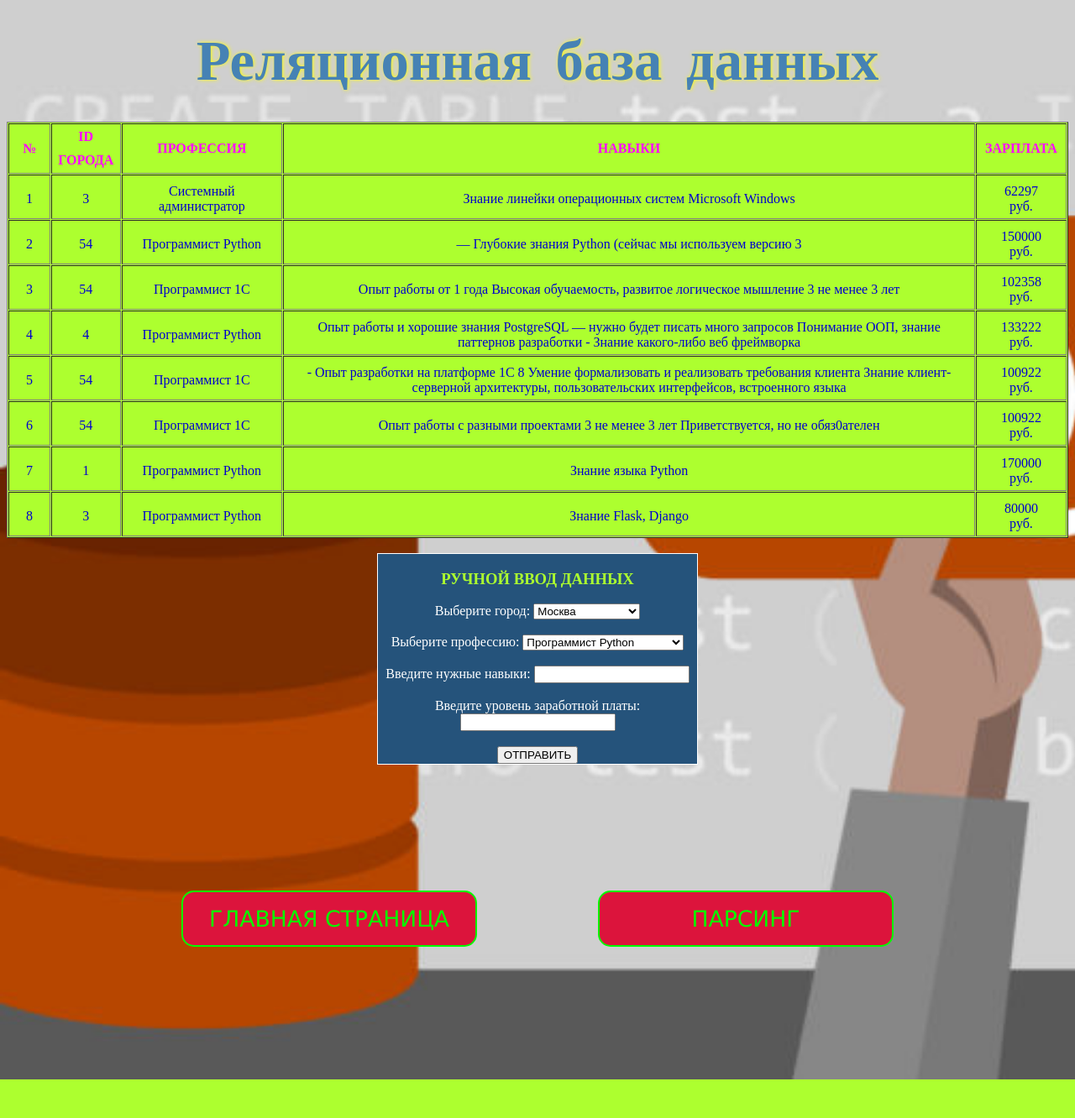
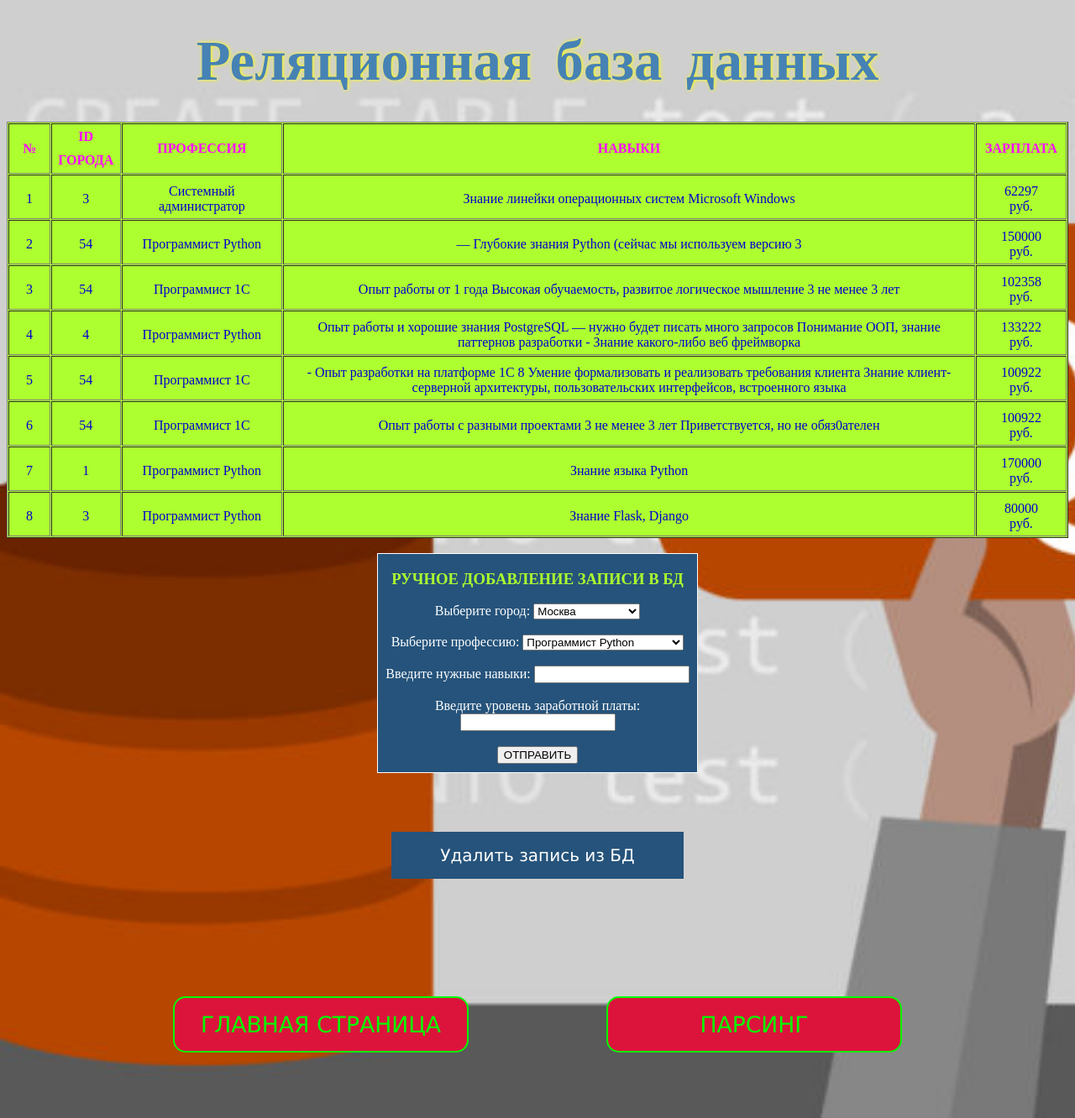
Before and after one commit to Lirikman/Flask-postgress-nginx-Docker, a Flask app: page /sqlite.html in a window 1280 px wide. Shown: the whole page at 84% size. Before the commit the page ends 1286 px from the top, so only its background shows below. Run offline with Flask 3, Linux system fonts and the light colour scheme.

Commit message:
Add delete page

```diff
--- a/main.py
+++ b/main.py
@@ -1,4 +1,4 @@
-from flask import Flask, render_template, request
+from flask import Flask, render_template, request, redirect
 from flask_sqlalchemy import SQLAlchemy
 import random
 import requests
@@ -140,13 +140,13 @@ def sql():
     if request.method == "POST":
         city_id = request.form['city']
         vac = request.form['vac']
-        skills = request.form['skills']
-        salary = int(request.form['salary'])
-        s = Search(city=city_id, vac=vac, text=skills, salary=salary)
+        skill = request.form['skills']
+        salary = request.form['salary']
+        manual_search = Search(city=city_id, vac=vac, text=skill, salary=salary)
         try:
-            db.session.add(s)
-            db.commit()
-            return render_template('sqlite.html')
+            db.session.add(manual_search)
+            db.session.commit()
+            return redirect('sqlite.html')
         except:
             db.session.rollback()
             return 'Ошибка добавления в БД. Попробуйте снова.'
@@ -155,6 +155,21 @@ def sql():
         return render_template('sqlite.html', all_str=all_str)
 
 
+@app.route('/delete.html', methods=['POST', 'GET'])
+def delete():
+    if request.method == "POST":
+        try:
+            number = request.form['number']
+            return render_template('delete.html')
+        except:
+            db.session.rollback()
+            return 'Ошибка удаления записи из БД. Попробуйте снова.'
+    else:
+        all_str = Search.query.all()
+        all_id = [x.id for x in db.session.query(Search.id).distinct()]
+        return render_template('delete.html', all_str=all_str, all_id=all_id)
+
+
 if __name__ == '__main__':
     with app.app_context():
         db.create_all()
--- a/static/css/sqlite.css
+++ b/static/css/sqlite.css
@@ -17,7 +17,7 @@ body{
 .btn{
     display: inline-block;
     width: 300px;
-    margin: 150px 70px;
+    margin: 70px 80px;
     background: #DC143C;
     color: #00FF00;
     padding: 1rem 1.5rem;
@@ -49,7 +49,7 @@ body{
 
 .rectangle{
     width: 30%;
-    height: 250px;
+    height: 260px;
     border:1px solid;
     margin:auto;
     background: #25537b;
@@ -65,3 +65,15 @@ body{
     font-size: 14pt;
     color: #ADFF2F;
     }
+
+.del{
+    display: inline-block;
+    width: 300px;
+    margin: 70px 80px;
+    background: #25537b;
+    color: #ffffff;
+    padding: 1rem 1.5rem;
+    text-decoration: none;
+    font-family: Verdana, "Times New Roman", serif;
+    font-size: 15pt;
+    }
--- a/templates/sqlite.html
+++ b/templates/sqlite.html
@@ -27,12 +27,12 @@
     </table>
     <br>
     <div class="rectangle text_center">
-        <form action="/sqlite.html" method="post">
-            <p class="title_form"><b>РУЧНОЙ ВВОД ДАННЫХ</b></p>
+        <form method="post">
+            <p class="title_form"><b>РУЧНОЕ ДОБАВЛЕНИЕ ЗАПИСИ В БД</b></p>
             <label>
                 Выберите город:
             </label>
-            <select name="city">
+            <select name="city" id="city">
                 <option value="1">Москва</option>
                 <option value="2">Санкт-Петербург</option>
                 <option value="3">Екатеринбург</option>
@@ -43,7 +43,7 @@
             <label>
                 Выберите профессию:
             </label>
-            <select name="vac">
+            <select name="vac" id="vac">
                 <option value="Программист Python">Программист Python</option>
                 <option value="Программист 1С">Программист 1C</option>
                 <option value="Системный администратор">Системный администратор</option>
@@ -58,6 +58,8 @@
             <input type="submit" value="ОТПРАВИТЬ">
         </form>
     </div>
+    <a href="/delete.html" class="del">Удалить запись из БД</a>
+    <br>
     <a href="/index.html" class="btn">ГЛАВНАЯ СТРАНИЦА</a>
     <a href="/parsing.html" class='btn'>ПАРСИНГ</a>
 </body>
```
Also changed, not shown: instance/mysql.db.
